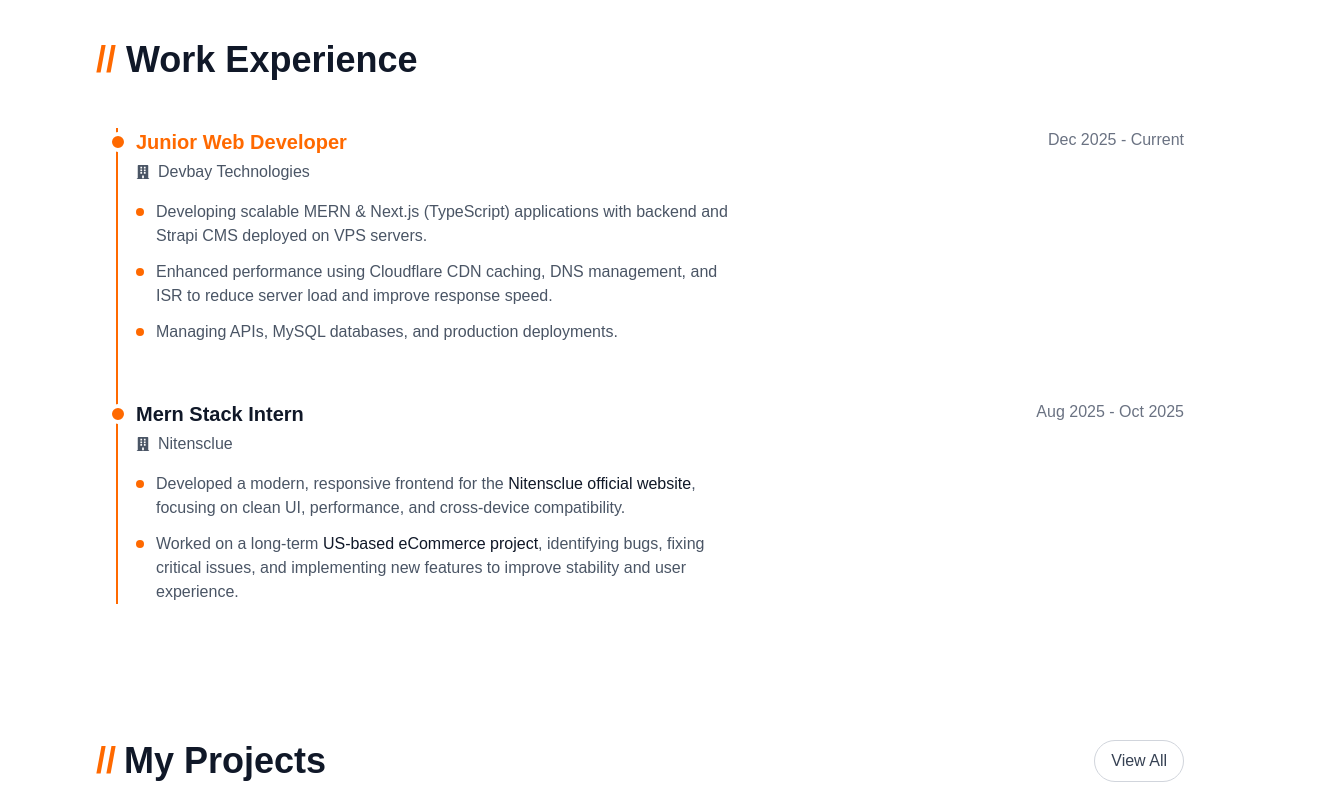
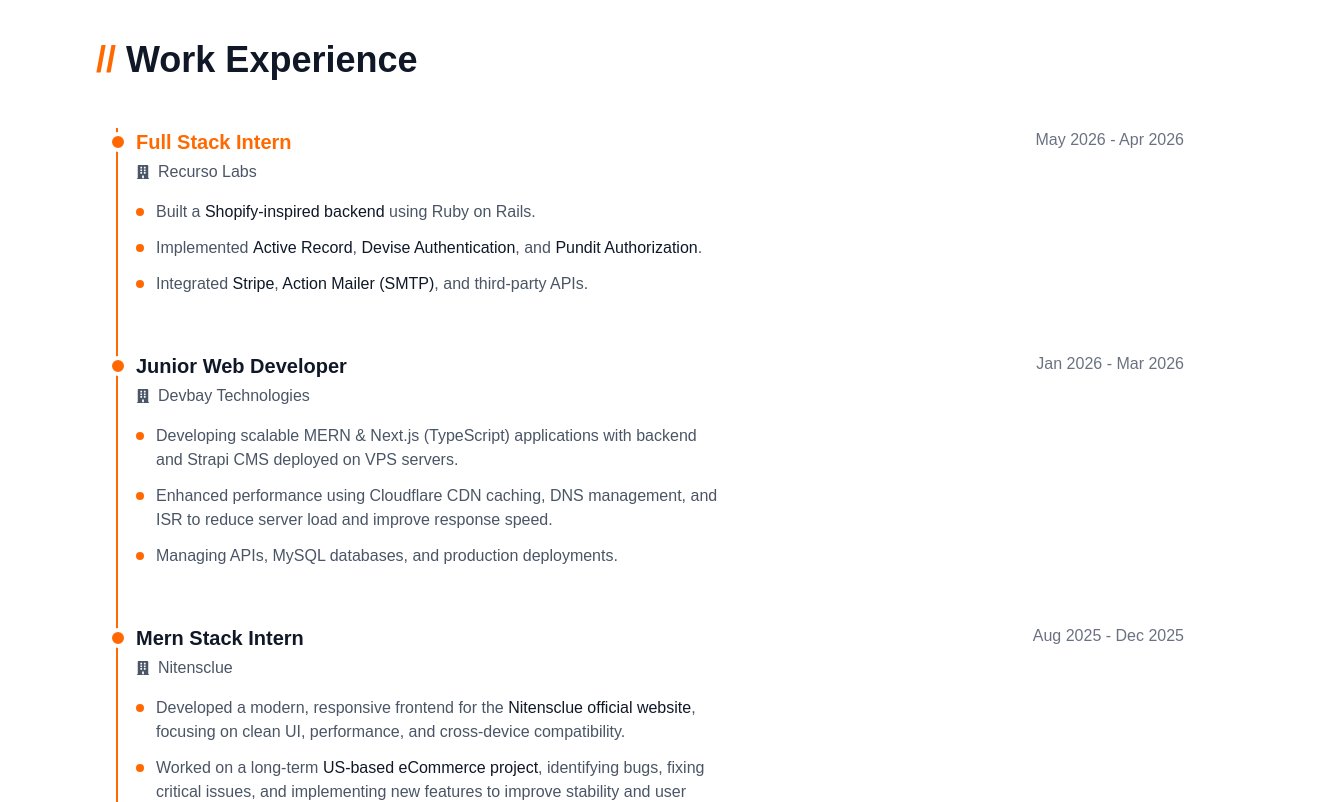
Before and after one commit to Shahbazh1/shahbaz_portfolio, a Next.js app in the folder shahbaz_portfolio/: page / in a window 1280 px wide. Shown: the part 1200-2002 px from the top of the page, 1336 px wide, since content can reach past the window. Built offline with nearby package versions, Linux system fonts and the light colour scheme.

Commit message:
update the experience section

```diff
--- a/shahbaz_portfolio/src/components/Experience.jsx
+++ b/shahbaz_portfolio/src/components/Experience.jsx
@@ -22,6 +22,72 @@
             <div className="flex flex-col sm:flex-row sm:justify-between sm:items-start gap-4 sm:gap-0">
               <div className="sm:flex-[0.65]">
                 <h3 className="text-lg sm:text-xl font-semibold text-orange-500">
+                  Full Stack Intern
+                </h3>
+                <p className="text-gray-600 flex items-center gap-2 mt-1 text-sm sm:text-base">
+                  <FaBuilding className="text-sm" />
+                  Recurso Labs
+                </p>
+                <ul className="mt-3 sm:mt-4 space-y-3 text-gray-600 text-sm sm:text-base">
+                  <li className="flex gap-3 items-start">
+                    <span className="mt-2 h-2 w-2 rounded-full bg-orange-500 shrink-0"></span>
+                    <p>
+                      Built a{" "}
+                      <span className="font-medium text-gray-900">
+                        Shopify-inspired backend
+                      </span>{" "}
+                      using Ruby on Rails.
+                    </p>
+                  </li>
+
+                  <li className="flex gap-3 items-start">
+                    <span className="mt-2 h-2 w-2 rounded-full bg-orange-500 shrink-0"></span>
+                    <p>
+                      Implemented{" "}
+                      <span className="font-medium text-gray-900">
+                        Active Record
+                      </span>
+                      ,
+                      <span className="font-medium text-gray-900">
+                        {" "}
+                        Devise Authentication
+                      </span>
+                      , and
+                      <span className="font-medium text-gray-900">
+                        {" "}
+                        Pundit Authorization
+                      </span>
+                      .
+                    </p>
+                  </li>
+
+                  <li className="flex gap-3 items-start">
+                    <span className="mt-2 h-2 w-2 rounded-full bg-orange-500 shrink-0"></span>
+                    <p>
+                      Integrated{" "}
+                      <span className="font-medium text-gray-900">Stripe</span>,
+                      <span className="font-medium text-gray-900">
+                        {" "}
+                        Action Mailer (SMTP)
+                      </span>
+                      , and third-party APIs.
+                    </p>
+                  </li>
+                </ul>
+              </div>
+              <span className="text-gray-500 mt-2 sm:mt-0 whitespace-nowrap text-sm sm:text-base">
+                May 2026 - Apr 2026
+              </span>
+            </div>
+          </div>
+
+          {/* Item 2 */}
+          <div className="relative mb-8 sm:mb-10 md:mb-14">
+            <span className="absolute -left-[22px] sm:-left-[25px] md:-left-[28px] top-1 w-5 h-5 rounded-full bg-orange-500 border-4 border-white"></span>
+
+            <div className="flex flex-col sm:flex-row sm:justify-between sm:items-start gap-4 sm:gap-0">
+              <div className="sm:flex-[0.65]">
+                <h3 className="text-lg sm:text-xl font-semibold text-gray-900">
                   Junior Web Developer
                 </h3>
                 <p className="text-gray-600 flex items-center gap-2 mt-1 text-sm sm:text-base">
@@ -55,12 +121,12 @@
                 </ul>
               </div>
               <span className="text-gray-500 mt-2 sm:mt-0 whitespace-nowrap text-sm sm:text-base">
-                Dec 2025 - Current
+                Jan 2026 - Mar 2026
               </span>
             </div>
           </div>
 
-          {/* Item 2 */}
+          {/* Item 3 */}
           <div className="relative mb-8 sm:mb-10 md:mb-14">
             <span className="absolute -left-[22px] sm:-left-[25px] md:-left-[28px] top-1 w-5 h-5 rounded-full bg-orange-500 border-4 border-white"></span>
 
@@ -102,7 +168,7 @@
                 </ul>
               </div>
               <span className="text-gray-500 mt-2 sm:mt-0 whitespace-nowrap text-sm sm:text-base">
-                Aug 2025 - Oct 2025
+                Aug 2025 - Dec 2025
               </span>
             </div>
           </div>
--- a/shahbaz_portfolio/src/components/Hero.jsx
+++ b/shahbaz_portfolio/src/components/Hero.jsx
@@ -14,9 +14,9 @@
 
           <p className="mt-3 sm:mt-4 md:mt-5 text-sm sm:text-base md:text-lg text-gray-700">
             <span className="text-orange-500">// </span>
-            Currently working as Mern Stack Developer at{" "}
+            Currently working as Full Stack Developer at{" "}
             <span className="border-b-2 border-orange-500 pb-0.5">
-              Nitensclue.
+              Devbay Technologies.
             </span>
           </p>
 
@@ -29,7 +29,7 @@
 
           <div className="mt-6 sm:mt-8 md:mt-10 flex flex-col sm:flex-row gap-3 sm:gap-4 w-full justify-center md:justify-start">
 
-  <a href="/Shahbaz_Resume_MERN_Dev.pdf" download className="w-full sm:w-auto">
+  <a href="/Shahbaz_Resume_Full_Stack_Dev.pdf" download className="w-full sm:w-auto">
     <button className="w-full sm:w-auto bg-gray-900 text-white px-6 py-3 sm:px-8 md:px-10 md:py-4 font-medium rounded hover:bg-gray-800 transition">
       Download Resume
     </button>
--- a/shahbaz_portfolio/src/components/SkillsMarquee.jsx
+++ b/shahbaz_portfolio/src/components/SkillsMarquee.jsx
@@ -132,7 +132,7 @@
 
 export default function SkillsMarquee() {
   return (
-    <section className="relative overflow-hidden mx-auto py-12 sm:py-16 md:py-20 max-w-7xl">
+    <section className="relative overflow-hidden mx-auto py-12 sm:py-16 md:py-20 max-w-6xl">
 
       {/* Background Glow */}
 
```
Also changed, not shown: 2 other files (tests, documents, lock files or other folders).
